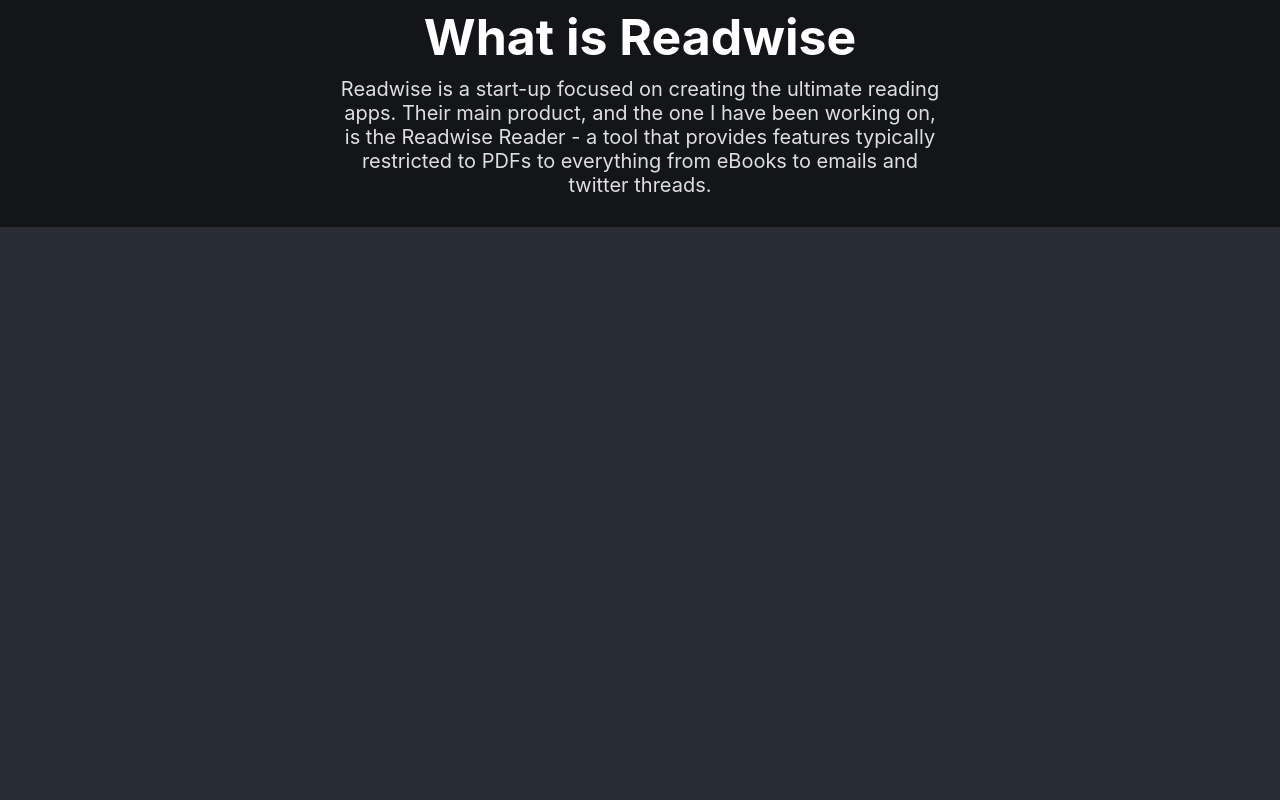
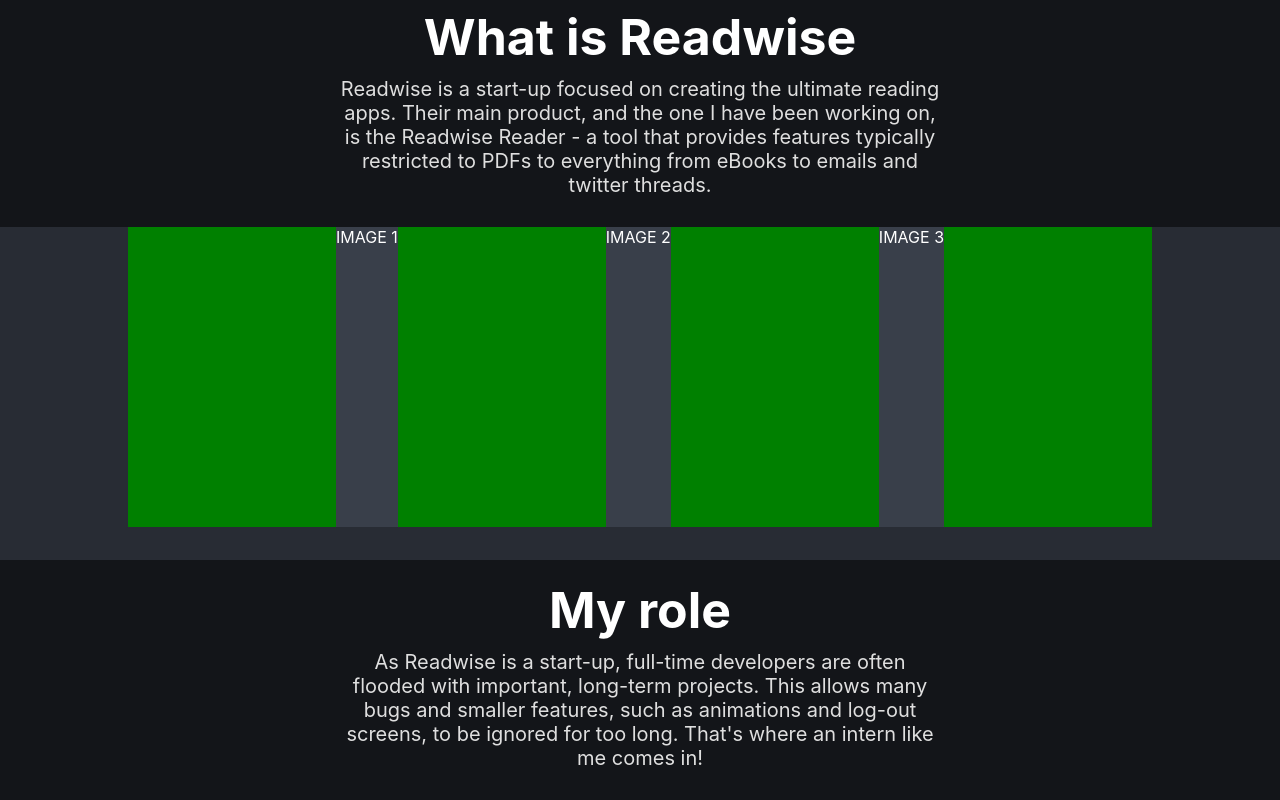
Before and after one commit to alichman/Readwise-Report, a React (Create React App) app in the folder readwise-report/: page / in a window 1280 px wide. Shown: the part 847-1647 px from the top of the page. Before the commit the page ends 1074 px from the top, so only its background shows below. Built offline with nearby package versions, Linux system fonts and the light colour scheme.

Commit message:
two segments, big lmao

```diff
--- a/readwise-report/src/App.css
+++ b/readwise-report/src/App.css
@@ -2,7 +2,6 @@
   text-align: center;
 
   &>div {
-    margin: 0;
     padding: 0;
   }
 }
@@ -61,3 +60,19 @@
     font-size: 20px;
   }
 }
+
+.flexRow {
+  color: white;
+  background-color: green;
+  width: 80vw;
+  margin-left: auto;
+  margin-right: auto;
+  height: 300px;
+  display: flex;
+  flex-direction: row;
+  justify-content: space-evenly;
+
+  &>div{
+    background-color: #393f4a;
+  }
+}
--- a/readwise-report/src/App.tsx
+++ b/readwise-report/src/App.tsx
@@ -1,18 +1,31 @@
 import './App.css';
 import {Header} from "./Header";
+import {ImageFlexRow} from "./ImageFlexRow";
 
 function App() {
 
   return (
     <div className="App">
         <Header/>
-      <div className={"simpleSegment"}>
+      <div className="simpleSegment">
           <h1> What is Readwise </h1>
           <p> Readwise is a start-up focused on creating the ultimate
           reading apps. Their main product, and the one I have been working
           on, is the Readwise Reader - a tool that provides features typically
           restricted to PDFs to everything from eBooks to emails and twitter threads.</p>
       </div>
+      <ImageFlexRow/>
+        <div className="simpleSegment">
+            <h1> My role</h1>
+            <p>
+                As Readwise is a start-up, full-time developers are often flooded
+                with important, long-term projects. This allows many bugs and smaller features,
+                such as animations and log-out screens, to be ignored for too long.
+                That's where an intern like me comes in!
+
+
+            </p>
+        </div>
     </div>
   );
 }
--- /dev/null
+++ b/readwise-report/src/ImageFlexRow.tsx
@@ -0,0 +1,9 @@
+import './App.css'
+
+export const ImageFlexRow = () => {
+    return <div className="flexRow">
+        <div>IMAGE 1</div>
+        <div>IMAGE 2</div>
+        <div>IMAGE 3</div>
+    </div>
+}
```
